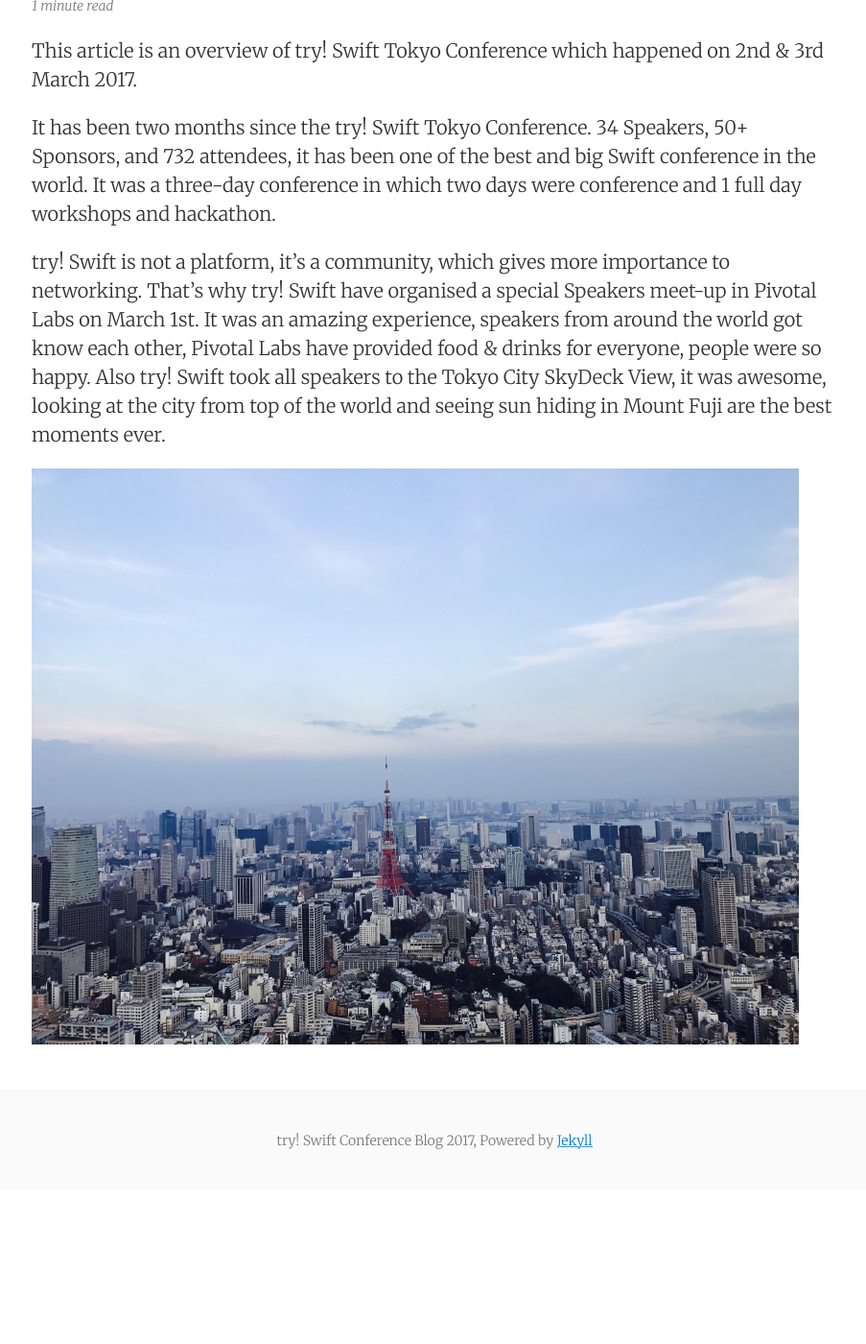
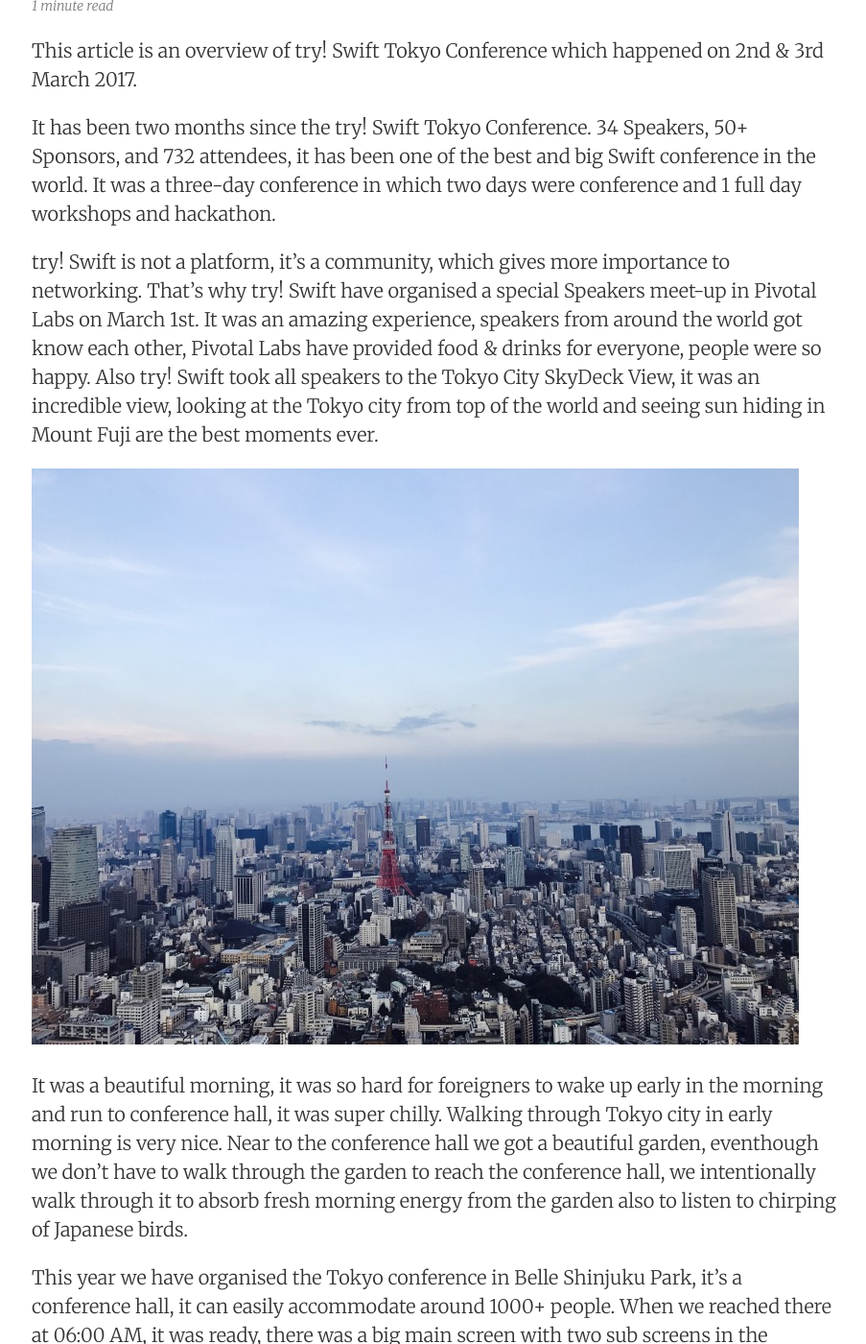
Before and after one commit to tryswift/blog, a Jekyll site: the page built from _posts/2017-04-10-try-Swift-Tokyo-overview.md, in a window 1280 px wide and 1400 px high, scrolled down 314 px. Shown: the whole window at 96% size, without its empty margins (187-1090 px from the left). Built offline with Jekyll 4.4.1, drawn with Linux system fonts in a browser that asks for light colours; before the commit the page ends 1554 px from its top, so only the background shows below that; some of the changed text lies outside the part shown.

Commit message:
The GitHub usercontent image is missing for some reason, uploading image again

```diff
--- a/_posts/2017-04-10-try-Swift-Tokyo-overview.md
+++ b/_posts/2017-04-10-try-Swift-Tokyo-overview.md
@@ -10,9 +10,19 @@
 
 It has been two months since the try! Swift Tokyo Conference. 34 Speakers, 50+ Sponsors, and 732 attendees, it has been one of the best and big Swift conference in the world. It was a three-day conference in which two days were conference and 1 full day workshops and hackathon.
 
-try! Swift is not a platform, it’s a community, which gives more importance to networking. That’s why try! Swift have organised a special Speakers meet-up in Pivotal Labs on March 1st. It was an amazing experience, speakers from around the world got know each other, Pivotal Labs have provided food & drinks for everyone, people were so happy. Also try! Swift took all speakers to the Tokyo City SkyDeck View, it was awesome, looking at the city from top of the world and seeing sun hiding in Mount Fuji are the best moments ever.
+try! Swift is not a platform, it’s a community, which gives more importance to networking. That’s why try! Swift have organised a special Speakers meet-up in Pivotal Labs on March 1st. It was an amazing experience, speakers from around the world got know each other, Pivotal Labs have provided food & drinks for everyone, people were so happy. Also try! Swift took all speakers to the Tokyo City SkyDeck View, it was an incredible view, looking at the Tokyo city from top of the world and seeing sun hiding in Mount Fuji are the best moments ever.
 
 ![try! Swift Tokyo Speaker Party](https://raw.githubusercontent.com/tryswift/blog/master/images/tokyo-2017/speaker-party.jpeg)
+
+It was a beautiful morning, it was so hard for foreigners to wake up early in the morning and run to conference hall, it was super chilly. Walking through Tokyo city in early morning is very nice. Near to the conference hall we got a beautiful garden, eventhough we don't have to walk through the garden to reach the conference hall, we intentionally walk through it to absorb fresh morning energy from the garden also to listen to chirping of Japanese birds.
+
+This year we have organised the Tokyo conference in Belle Shinjuku Park, it's a conference hall, it can easily accommodate around 1000+ people. When we reached there at 06:00 AM, it was ready, there was a big main screen with two sub screens in the middle, Stood at one end of the conference hall and took a long breathe by looking at 700+ chairs and three screens.
+
+![try! Swift Tokyo Empty Conference Hall](https://raw.githubusercontent.com/tryswift/blog/master/images/tokyo-2017/conference-hall.jpeg)
+
+
+
+
 
 
 <!-- Pixyll now features:
```
Also changed, not shown: images/tokyo-2017/conference-hall.jpeg (renamed from images/tokyo-2017/empty-conference-hall.jpeg).
